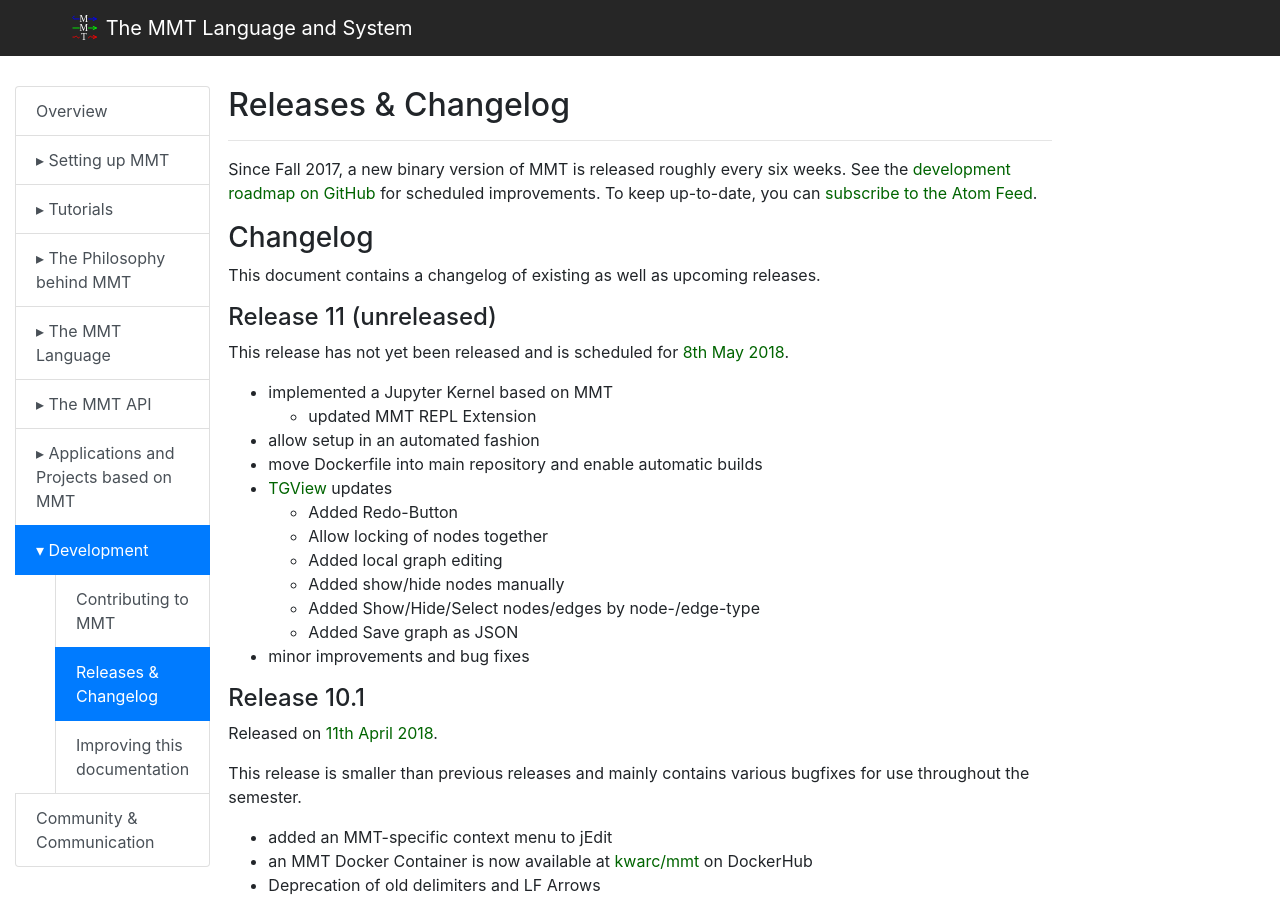
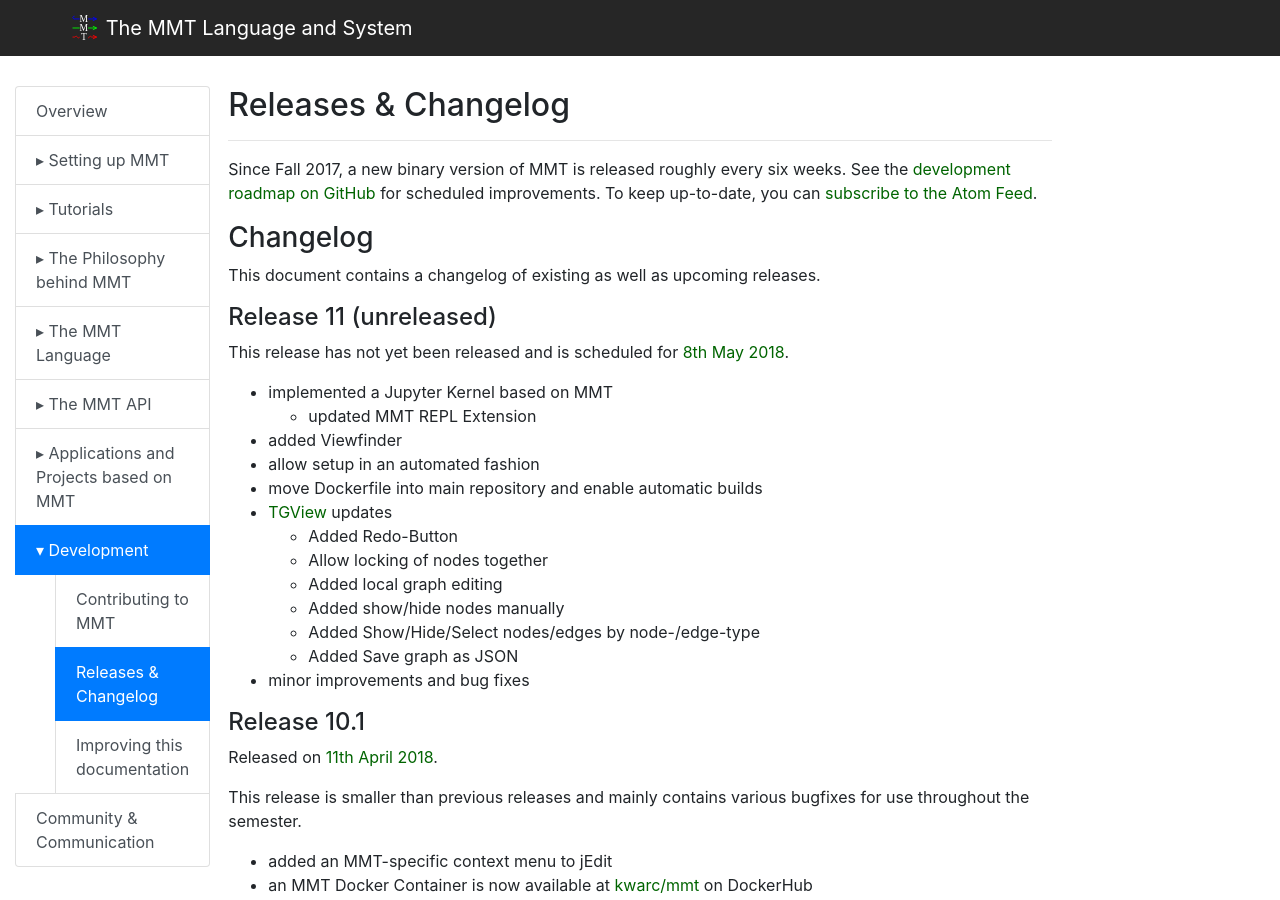
Before and after one commit to UniFormal/uniformal.github.io, a Jekyll site: the page built from doc/development/releases.md, in a window 1280 px wide and 900 px high. Built offline with Jekyll 4.4.1, drawn with Linux system fonts in a browser that asks for light colours.

Commit message:
Update releases.md

```diff
--- a/doc/development/releases.md
+++ b/doc/development/releases.md
@@ -16,6 +16,7 @@
 
 - implemented a Jupyter Kernel based on MMT
     - updated MMT REPL Extension
+- added Viewfinder
 - allow setup in an automated fashion
 - move Dockerfile into main repository and enable automatic builds
 - [TGView](https://github.com/UniFormal/TGView) updates
```
